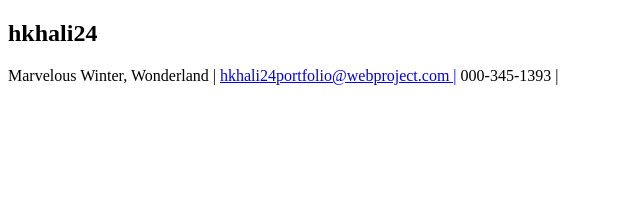
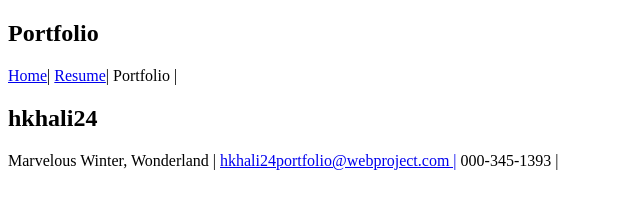
Before and after one commit to hkhali24/WebPortfolio, a plain HTML site: page resume.html in a window 1280 px wide. Shown: the whole page, without its empty margins (0-640 px from the left). Drawn offline with Linux system fonts and the light colour scheme.

Commit message:
nav added

```diff
--- a/resume.html
+++ b/resume.html
@@ -6,8 +6,15 @@
     <title>Resume</title>
 </head>
 <body>
+    <nav>
+        <h1>Portfolio</h1>
+        <div>
+         <a href="index.html" >Home</a>|
+         <a href="resume.html">Resume</a>|
+         Portfolio |</div>
+    </nav>
     <section id="Contact Info">
-    <h1><strong>hkhali24</strong></h1>
+    <h2><strong>hkhali24</strong></h2>
     <div>Marvelous Winter, Wonderland |
         <a href="mailto:hkhali24portfolio@webproject.com">hkhali24portfolio@webproject.com |</a>
          000-345-1393 |</div>
```
